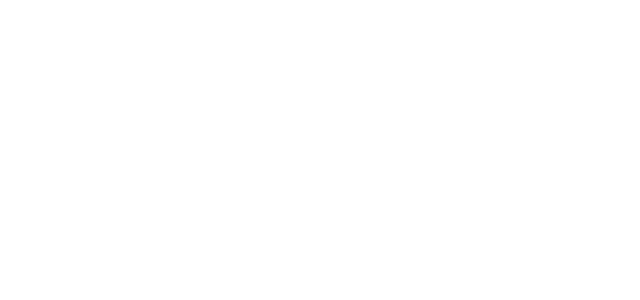
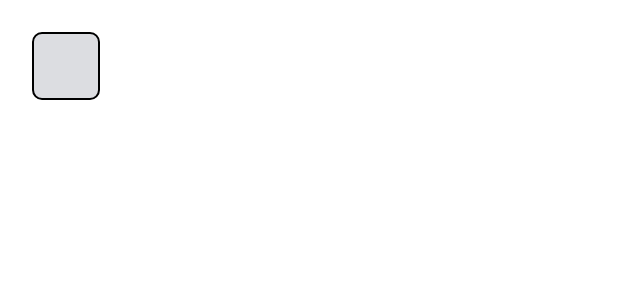
Before and after one commit to ucarfurkan/tenzies, a React (Create React App) app: page / in a window 1280 px wide. Shown: the top 300 px of the page, without its empty margins (0-640 px from the left). Built offline with nearby package versions, Linux system fonts and the light colour scheme.

Commit message:
Dice component is created

```diff
--- a/public/index.html
+++ b/public/index.html
@@ -1,15 +1,18 @@
 <!DOCTYPE html>
 <html lang="en">
+
 <head>
   <meta charset="utf-8" />
   <link rel="icon" href="%PUBLIC_URL%/favicon.ico" />
   <meta name="viewport" content="width=device-width, initial-scale=1" />
   <meta name="theme-color" content="#000000" />
-    <meta
-      name="description"
-      content="Web site created using create-react-app"
-    />
+  <meta name="description" content="Web site created using create-react-app" />
   <link rel="apple-touch-icon" href="%PUBLIC_URL%/logo192.png" />
+  <link href="https://cdn.jsdelivr.net/npm/bootstrap@5.0.2/dist/css/bootstrap.min.css" rel="stylesheet"
+    integrity="sha384-EVSTQN3/azprG1Anm3QDgpJLIm9Nao0Yz1ztcQTwFspd3yD65VohhpuuCOmLASjC" crossorigin="anonymous">
+  <link rel="preconnect" href="https://fonts.googleapis.com">
+  <link rel="preconnect" href="https://fonts.gstatic.com" crossorigin>
+  <link href="https://fonts.googleapis.com/css2?family=Montserrat:wght@600&display=swap" rel="stylesheet">
   <!--
       manifest.json provides metadata used when your web app is installed on a
       user's mobile device or desktop. See https://developers.google.com/web/fundamentals/web-app-manifest/
@@ -26,6 +29,7 @@
     -->
   <title>React App</title>
 </head>
+
 <body>
   <noscript>You need to enable JavaScript to run this app.</noscript>
   <div id="root"></div>
@@ -40,4 +44,5 @@
       To create a production bundle, use `npm run build` or `yarn build`.
     -->
 </body>
+
 </html>
--- a/src/App.css
+++ b/src/App.css
@@ -1,38 +1,14 @@
-.App {
-  text-align: center;
+.dice{
+    width: 2rem;
+    height: 2rem;
+    background-color: #dcdde1;
+    padding: 2rem;
+    margin: 2rem;
+    color: #000;
+    border-radius: 10px;
+    border-style: solid;
+    border-width: 2px;
+    border-color: #000;
+    font-size: 1.6rem;
+    font-family: 'Montserrat', sans-serif;
 }
-
-.App-logo {
-  height: 40vmin;
-  pointer-events: none;
-}
-
-@media (prefers-reduced-motion: no-preference) {
-  .App-logo {
-    animation: App-logo-spin infinite 20s linear;
-  }
-}
-
-.App-header {
-  background-color: #282c34;
-  min-height: 100vh;
-  display: flex;
-  flex-direction: column;
-  align-items: center;
-  justify-content: center;
-  font-size: calc(10px + 2vmin);
-  color: white;
-}
-
-.App-link {
-  color: #61dafb;
-}
-
-@keyframes App-logo-spin {
-  from {
-    transform: rotate(0deg);
-  }
-  to {
-    transform: rotate(360deg);
-  }
-}
--- a/src/App.js
+++ b/src/App.js
@@ -1,10 +1,10 @@
-
 import './App.css';
+import Dice from './components/Dice'
 
 function App() {
   return (
-    <div className="App">
-
+    <div className="app">
+        <Dice />
     </div>
   );
 }
--- /dev/null
+++ b/src/components/Dice.js
@@ -0,0 +1,7 @@
+function Dice(){
+    return(
+        <div className="dice justify-content-center d-flex align-items-center"></div>
+    )
+}
+
+export default Dice;
```
Lines whose indentation alone changed are shown as unchanged.
